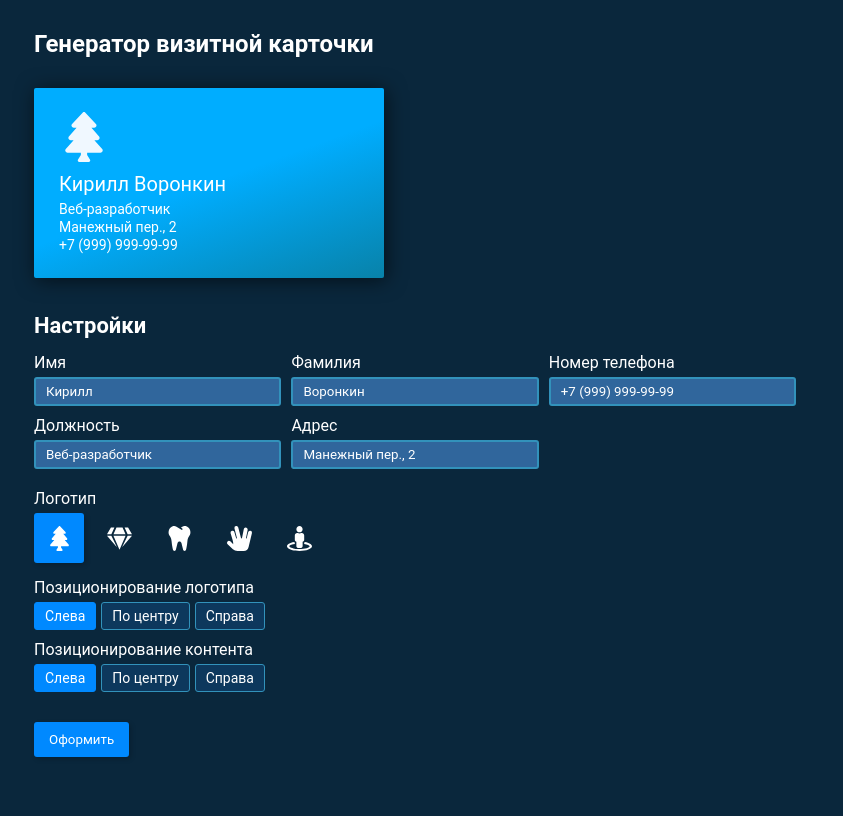
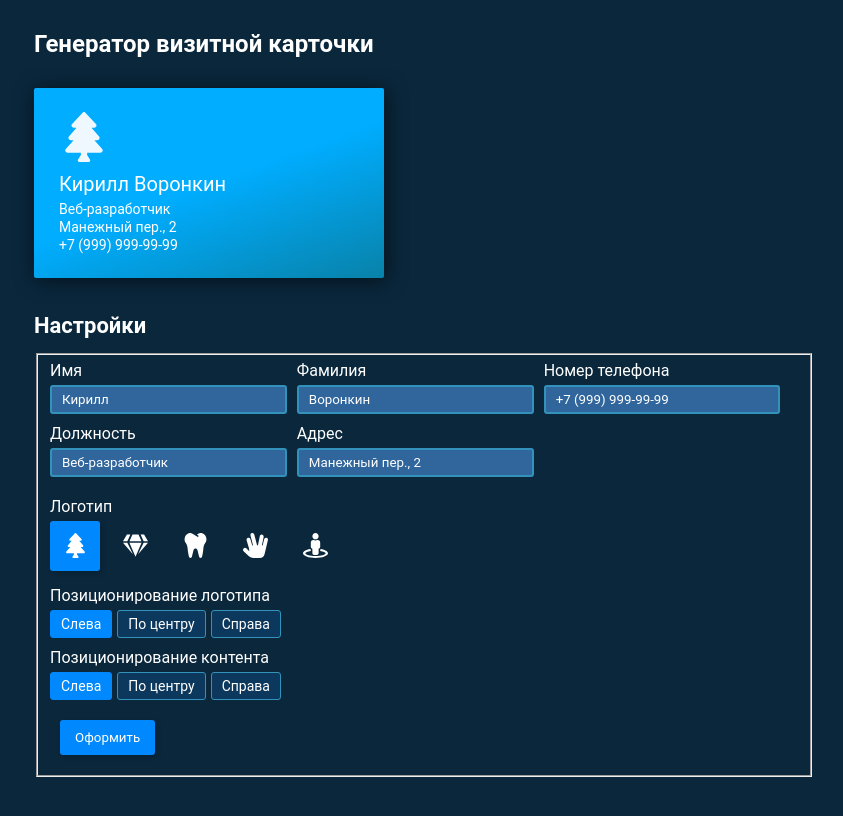
Before and after one commit to KirillVA20/nbcomgroup-task, a React app: page / in a window 1280 px wide. Shown: the top 816 px of the page, without its empty margins (216-1059 px from the left). Built offline with nearby package versions, Linux system fonts and the light colour scheme.

Commit message:
fix: Переделана семантика формы и перенесена кнопка оформления в саму форму

```diff
--- a/src/components/App.tsx
+++ b/src/components/App.tsx
@@ -1,7 +1,6 @@
 import { useReducer } from "react";
 import VisitCart from "./cart/VisitCart";
 import Form from "./form/Form";
-import AddButton from "./addButton/AddButton";
 import { CartData, FormAction } from "../types";
 import { ActionType } from "../const";
 
@@ -51,8 +50,6 @@ const App = () => {
       <VisitCart {...state} />
 
       <Form {...state} changeSetting={changeSetting} />
-
-      <AddButton {...state} />
     </main>
   );
 };
--- a/src/components/addButton/AddButton.tsx
+++ b/src/components/addButton/AddButton.tsx
@@ -34,11 +34,11 @@ const AddButton = ({ name, number, adress }: AddButtonProps) => {
     : "";
 
   return (
-    <section className="add-button">
+    <div className="add-button">
       <div className="add-button__container">
         {!cartIsOrder ? (
           <button
-            type="button"
+            type="submit"
             className={`add-button__button ${addButtonClassName}`}
             onClick={orderCart}
           >
@@ -50,7 +50,7 @@ const AddButton = ({ name, number, adress }: AddButtonProps) => {
           </div>
         )}
       </div>
-    </section>
+    </div>
   );
 };
 
--- a/src/components/form/Form.tsx
+++ b/src/components/form/Form.tsx
@@ -2,6 +2,7 @@ import { CartData } from "../../types";
 import FormInput from "./FormItems/FromInput";
 import FormSelect from "./FormItems/FormSelect";
 import FormSelectIconProps from "./FormItems/FormSelectIcon";
+import AddButton from "../addButton/AddButton";
 
 interface StateActionProps {
   changeSetting(settingName: string, value: string): void;
@@ -35,7 +36,8 @@ const Form = ({
     <section className="form">
       <div className="form__container">
         <h2 className="form__title">Настройки</h2>
-
+        <form action="" className="form__form">
+          <fieldset>
             <div className="form__inner">
               {/* Блок с быкновенными полями ввода */}
               <div className="form__inputs">
@@ -112,6 +114,13 @@ const Form = ({
                 />
               </div>
             </div>
+            <AddButton
+              name={name}
+              number={number}
+              adress={adress}
+            />
+          </fieldset>
+        </form>
       </div>
     </section>
   );
```
Lines whose indentation alone changed are shown as unchanged.
